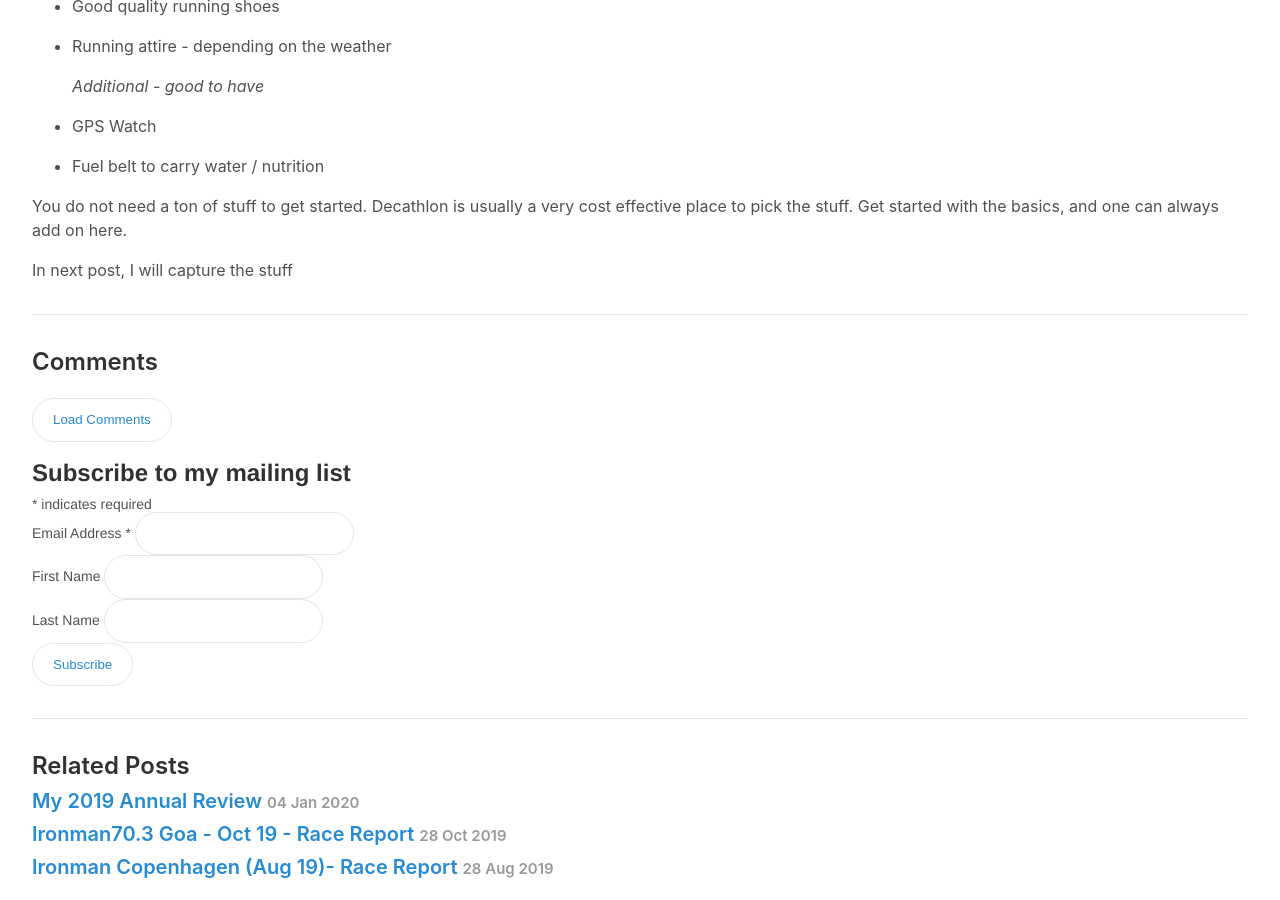
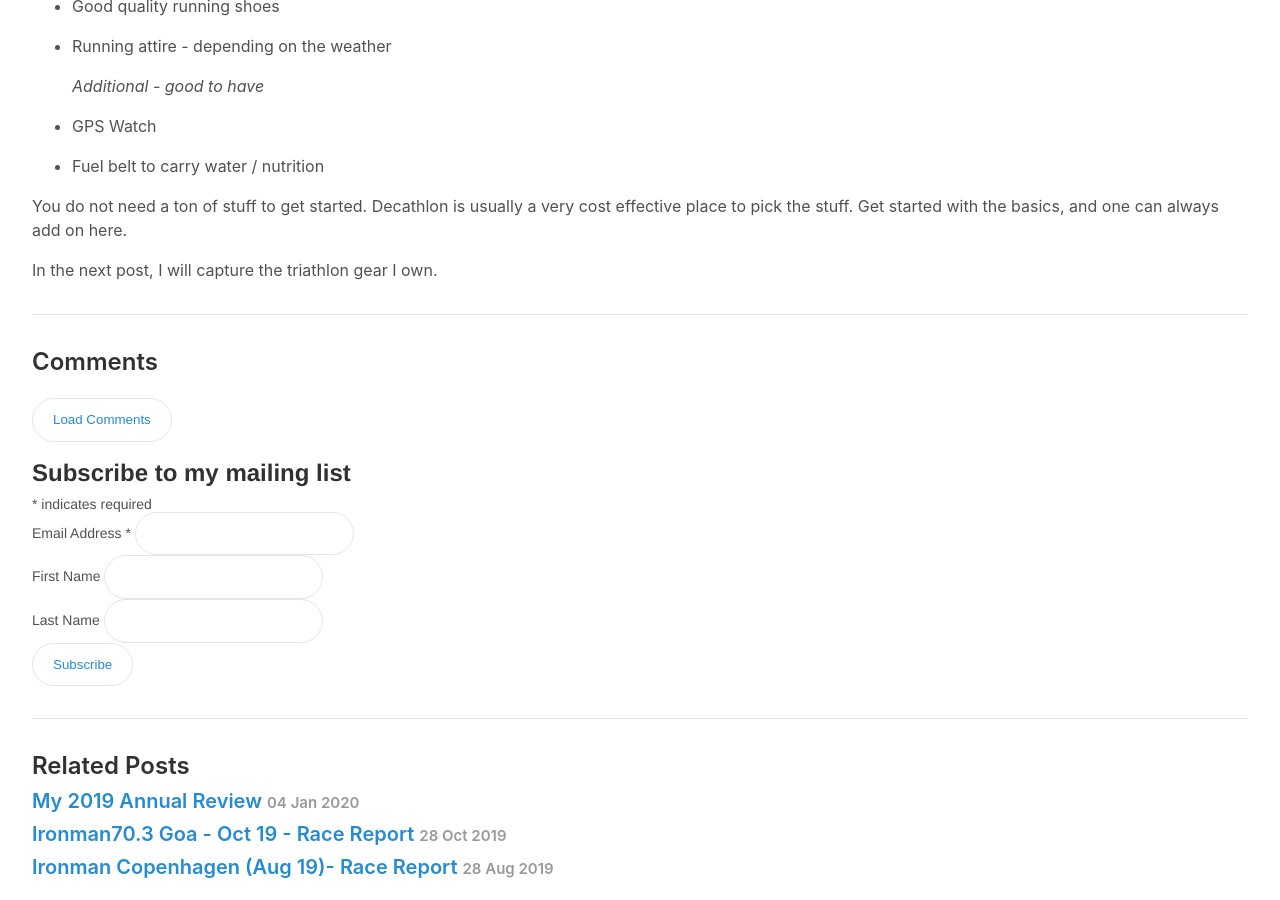
Before and after one commit to rishisareen/rishisareen-old.github.io, a Jekyll site: the page built from _posts/2020-04-18-introduction-to-triathlon.markdown, in a window 1280 px wide and 900 px high, scrolled down 2320 px. Built offline with Jekyll 4.4.1, drawn with Linux system fonts in a browser that asks for light colours; comment, search, counter and statistics services are not loaded.

Commit message:
Update 2020-04-18-introduction-to-triathlon.markdown

```diff
--- a/_posts/2020-04-18-introduction-to-triathlon.markdown
+++ b/_posts/2020-04-18-introduction-to-triathlon.markdown
@@ -114,4 +114,4 @@ Awards are often given to the top finishers overall for each gender and for the
 
 You do not need a ton of stuff to get started. Decathlon is usually a very cost effective place to pick the stuff. Get started with the basics, and one can always add on here.
 
-In next post, I will capture the stuff
+In the next post, I will capture the triathlon gear I own.
```
